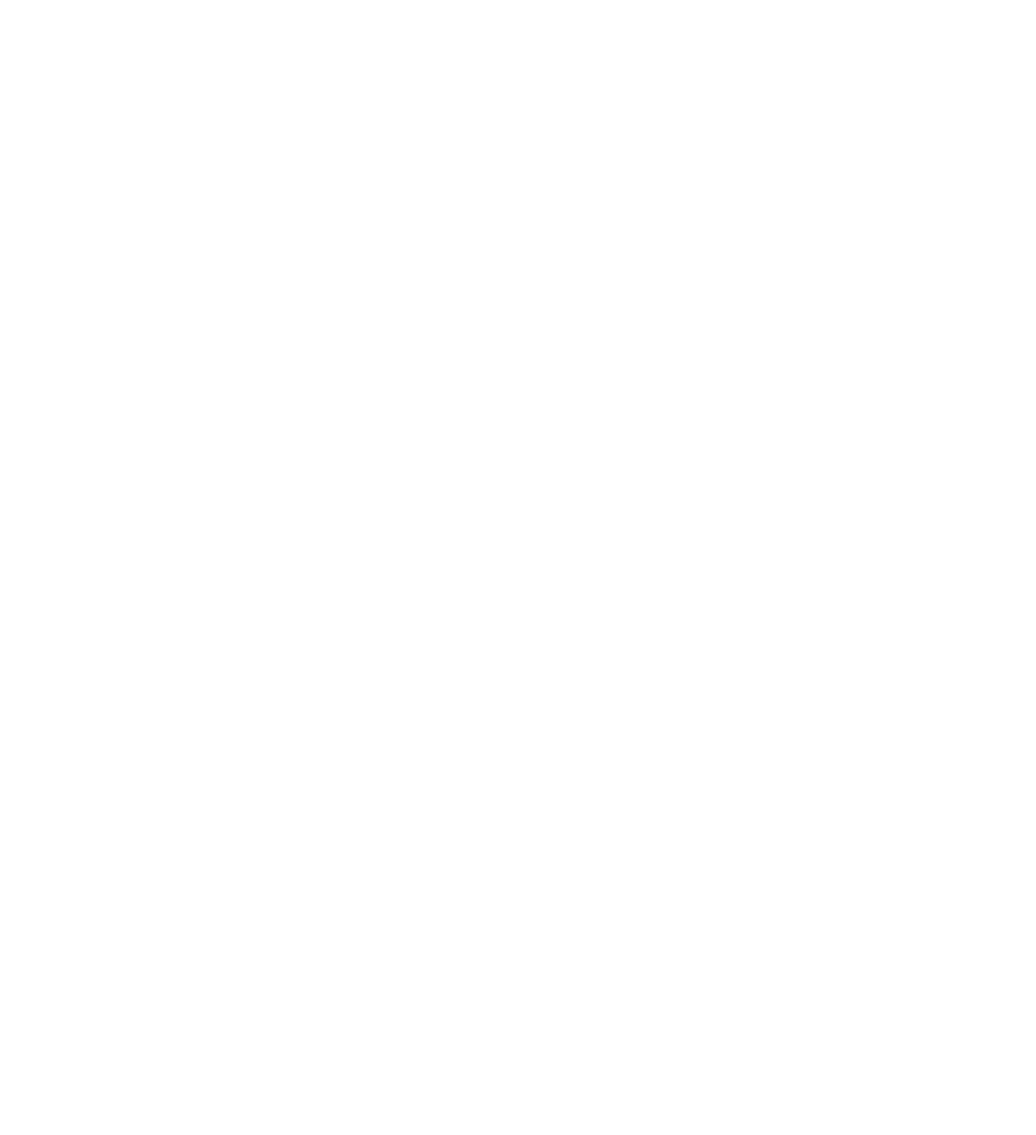
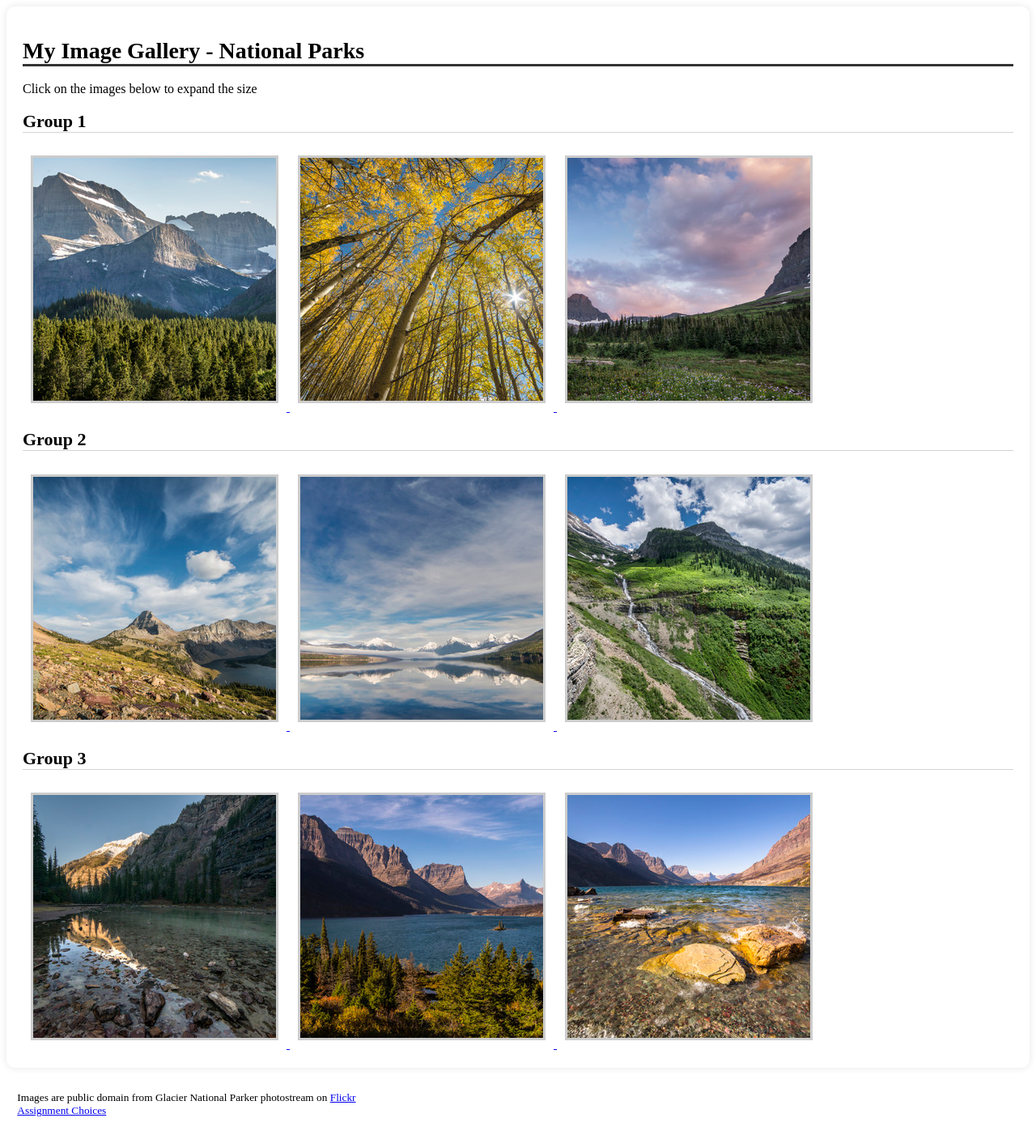
Before and after one commit to cscie12/assignment08-js-choose-adventures-mfranzetti, a plain HTML site: page slideshow/index.html in a window 1280 px wide. Shown: the whole page at 81% size. Before the commit the page ends 800 px from the top, so only its background shows below. Drawn offline with Linux system fonts and the light colour scheme; some packages are replaced by stand-ins of ours; a script that the page names is missing.

Commit message:
updated homework

```diff
--- a/map/index.html
+++ b/map/index.html
@@ -5,7 +5,18 @@
     <meta http-equiv="X-UA-Compatible" content="IE=edge">
     <meta name="viewport" content="width=device-width, initial-scale=1.0">
     <title>NPS Map</title>
+    <link rel="stylesheet" href="styles/site.css">
     <script src="scripts/parksData.js" ></script>
+    <link rel="stylesheet" href="https://unpkg.com/leaflet@1.9.4/dist/leaflet.css"
+    integrity="sha256-p4NxAoJBhIIN+hmNHrzRCf9tD/miZyoHS5obTRR9BMY="
+    crossorigin="">
+
+    <script src="https://unpkg.com/leaflet@1.9.4/dist/leaflet.js"
+    integrity="sha256-20n0CchB9co@qIjJZRGuk2/Z9VM+kNiyxNV11vTIZBo="
+    crossorigin=""></script>
+
+    <script src="https://cdn.jsdelivr.net/npm/handlebars@latest/dist/handlebars.js"></script>
+
     <!-- the parksData.js script contains the Parks data
          and is available as a global variable 'parksData'
         -->
@@ -17,6 +28,13 @@
     </script>
 </head>
 <body>
-
+    <header><h1>Selected Historical Parks of New England</h1></header>
+    <main>
+        <div id="map_container"></div>
+    </main>
+    <template id="template-infowindow">
+        <h2>{{fullName}}</h2>
+        <p>{{description}}</p>
+    </template>
 </body>
 </html>
--- a/map/styles/site.css
+++ b/map/styles/site.css
@@ -0,0 +1,19 @@
+:root {
+    --ink: rgb(130, 130, 130);
+    --footer-bg-color: rgb(245, 245, 245);
+}
+
+* {
+    box-sizing: border-box;
+}
+
+body {
+    font-family: 'Gill Sans', 'Gill Sans MT', Calibri, 'Trebuchet MS', sans-serif;
+    margin: 1rem 2rem;
+}
+
+#map_container {
+    width: 100%;
+    height: 80vh;
+    border: thin solid var(--ink);
+}
--- a/slideshow/index.html
+++ b/slideshow/index.html
@@ -0,0 +1,76 @@
+<!DOCTYPE html>
+<html lang="en">
+
+<head>
+    <title>My Image Gallery</title>
+    <meta charset="UTF-8" />
+    <meta name="viewport" content="width=device-width, initial-scale=1" />
+
+    <!-- https://lokeshdhakar.com/projects/lightbox2/-->
+    <!-- link to lightbox CSS -->
+    <link href="styles/lightbox.min.css" rel="stylesheet" />
+
+    <!-- link to my CSS -->
+    <link href="styles/site.css" rel="stylesheet" />
+
+    <!-- link to lightbox + jQuery JS library -->
+    <script src="scripts/lightbox-plus-jquery.min.js"></script>
+
+</head>
+
+<body>
+    <main>
+        <h1>My Image Gallery - National Parks</h1>
+        <p>Click on the images below to expand the size</p>
+
+        <h2>Group 1</h2>
+        <a href="images/gnp01.jpg" data-lightbox="myGallery" data-title="A beautiful mountain scene"
+            data-alt="Mountain Scene">
+            <img src="images/thumb/gnp01.jpg" alt="Mountain Scene">
+        </a>
+        <a href="images/gnp02.jpg" data-lightbox="myGallery" data-title="A beautiful forest scene"
+            data-alt="Forest Scene">
+            <img src="images/thumb/gnp02.jpg" alt="Forest Scene">
+        </a>
+        <a href="images/gnp03.jpg" data-lightbox="myGallery" data-title="A beautiful purple sunset scene"
+            data-alt="Purple sunset Scene">
+            <img src="images/thumb/gnp03.jpg" alt="Purple sunset Scene">
+        </a>
+
+        <h2>Group 2</h2>
+        <a href="images/gnp04.jpg" data-lightbox="myGallery2" data-title="A beautiful dusty mountain scene"
+            data-alt="Dusty Mountains">
+            <img src="images/thumb/gnp04.jpg" alt="Dusty Mountains">
+        </a>
+        <a href="images/gnp05.jpg" data-lightbox="myGallery2" data-title="A beautiful cold lake scene"
+            data-alt="Cold Lake">
+            <img src="images/thumb/gnp05.jpg" alt="Cold Lake">
+        </a>
+        <a href="images/gnp06.jpg" data-lightbox="myGallery2 data-title="A beautiful green mountain scene"
+            data-alt="Green Mountains">
+            <img src="images/thumb/gnp06.jpg" alt="Green Mountains">
+        </a>
+
+        <h2>Group 3</h2>
+        <a href="images/gnp07.jpg" data-lightbox="myGallery3" data-title="A beautiful big puddle scene"
+            data-alt="Big Puddle">
+            <img src="images/thumb/gnp07.jpg" alt="Big Puddle">
+        </a>
+        <a href="images/gnp08.jpg" data-lightbox="myGallery3 data-title="A beautiful green lake scene"
+            data-alt="Green Lake">
+            <img src="images/thumb/gnp08.jpg" alt="Green Lake">
+        </a>
+        <a href="images/gnp09.jpg" data-lightbox="myGallery3" data-title="A beautiful rocky beach scene"
+            data-alt="Rocky Beach">
+            <img src="images/thumb/gnp09.jpg" alt="Rocky Beach">
+        </a>
+    </main>
+
+    <footer>
+        Images are public domain from Glacier National Parker photostream on <a href="https://www.flickr.com/photos/glaciernps/with/23095638434/">Flickr</a>
+        <br>
+        <a href="../assignment08_main.html">Assignment Choices</a>
+    </footer>
+
+</body>
+</html>
--- a/slideshow/styles/site.css
+++ b/slideshow/styles/site.css
@@ -0,0 +1,44 @@
+/* body styling */
+h1 {
+    font-family: 'Times New Roman', Times, serif;
+    color: black;
+    font-size: 28px;
+    border-bottom: 3px solid #333333;
+}
+
+h2 {
+    font-family: 'Times New Roman', Times, serif;
+    color: black;
+    font-size: 22px;
+    border-bottom: 1px solid lightgray;
+}
+
+/* main area styling */
+main {
+    background-color: #fff;
+    padding: 20px;
+    border-radius: 10px;
+    box-shadow: 0 0 10px rgba(0, 0, 0, 0.1);
+}
+/* thumbnail styling */
+img {
+    border: 3px solid #ccc;
+    margin: 10px;
+    transition: transform 0.3s;
+}
+
+img:hover {
+    transform: scale(1.1);
+}
+
+/* caption styling */
+span.lb-caption {
+    font-family: 'Franklin Gothic Medium', 'Arial Narrow', Arial, sans-serif;
+    font-size: 16px;
+    color: #333;
+}
+
+/* footer styling */
+footer {
+    margin-top: 1rem; padding: 1em; font-size: smaller;
+}
```
Also changed, not shown: assignment08_main.html (renamed from index.html, +0 -2 lines), map/scripts/parksData.js (+39 -0 lines).
